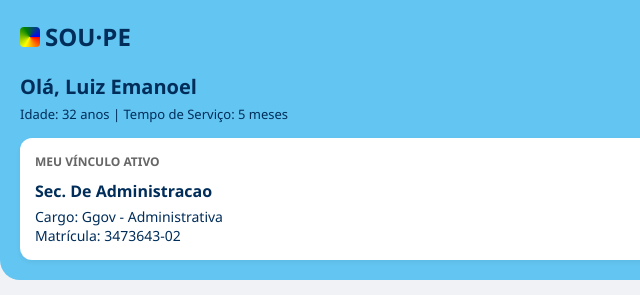
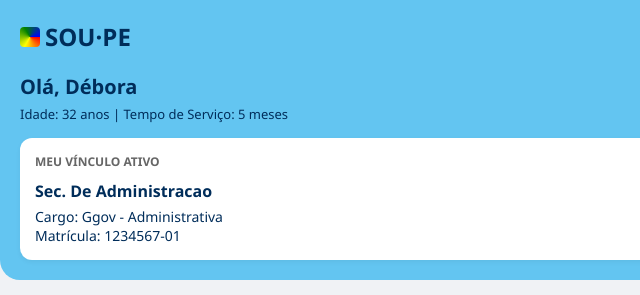
Before and after one commit to legfjr-github/SouPe-Prev, a plain HTML site: page index.html in a window 1280 px wide. Shown: the top 295 px of the page, 0-640 px from the left. Drawn offline with nearby package versions, Linux system fonts and the light colour scheme.

Commit message:
Update user greeting and registration number

```diff
--- a/index.html
+++ b/index.html
@@ -428,14 +428,14 @@
                 </div>
                 <button class="btn-sair">Sair ➔</button>
             </div>
-            <div class="user-greeting">Olá, Luiz Emanoel</div>
+            <div class="user-greeting">Olá, Débora</div>
             <p style="font-size: 13px; margin-bottom: 15px;" id="home-badge-tempo">Idade: 32 anos | Tempo de Serviço: 5 meses</p>
             <div class="vinculo-card-container">
                 <div class="vinculo-card">
                     <h3>MEU VÍNCULO ATIVO</h3>
                     <p><strong>Sec. De Administracao</strong></p>
                     <p style="font-size: 14px; margin-top:5px;">Cargo: Ggov - Administrativa</p>
-                    <p style="font-size: 14px;">Matrícula: 3473643-02</p>
+                    <p style="font-size: 14px;">Matrícula: 1234567-01</p>
                 </div>
                 <div class="cracha-card">
                     <div style="font-size: 24px; color: var(--primary-blue);">🪪</div>
```
